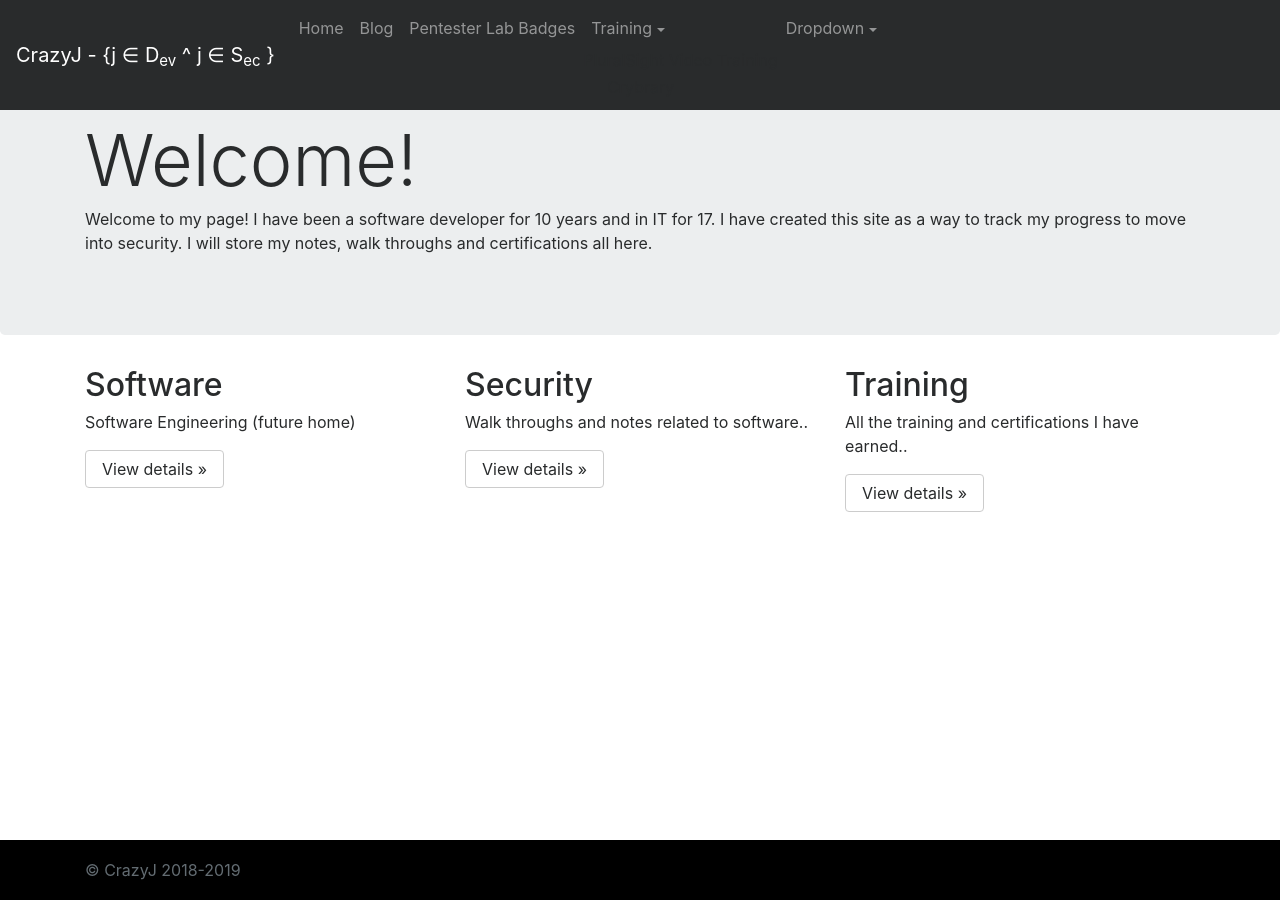
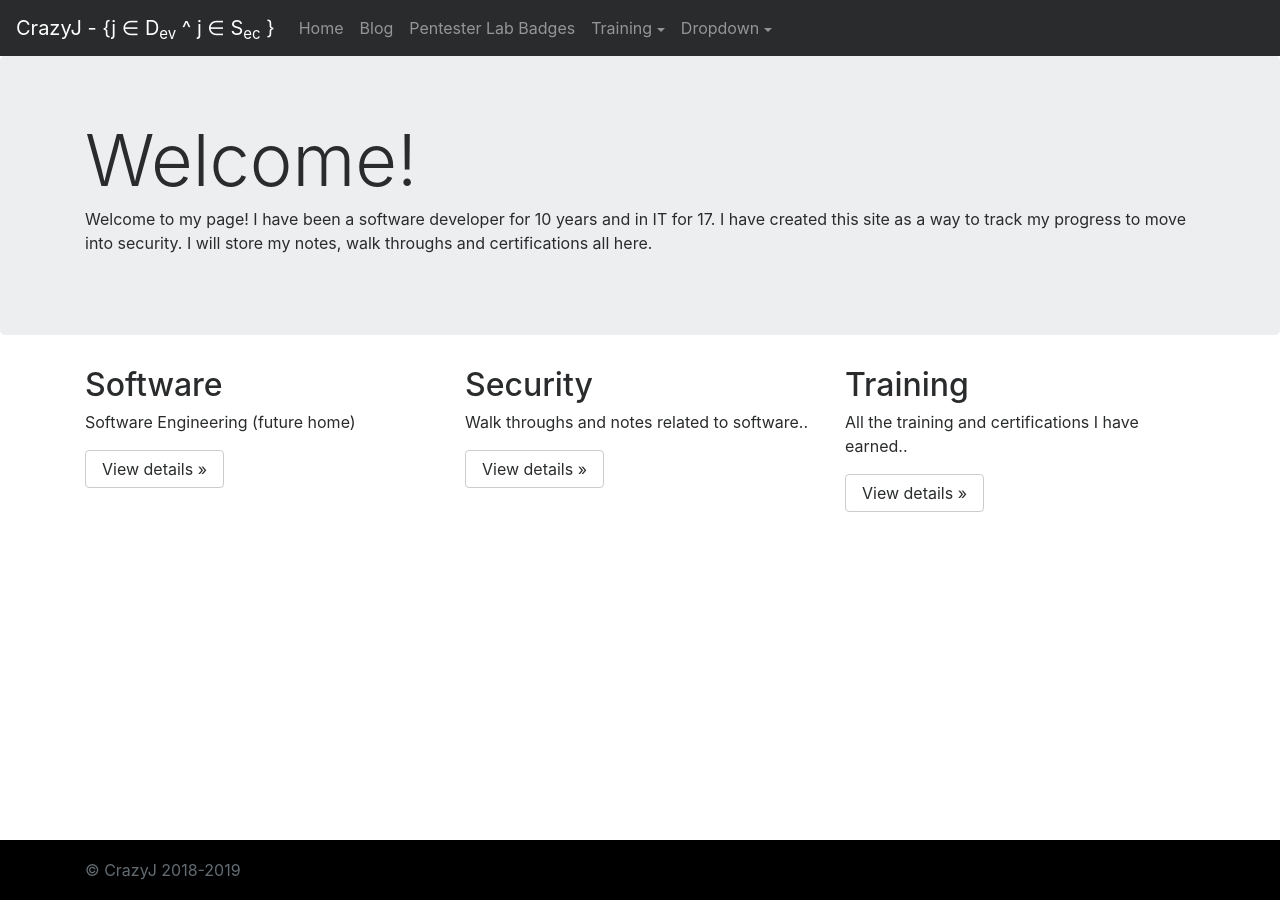
Before and after one commit to CrazyJ-Rod/CrazyJ-Rod.github.io, a Jekyll site: the page built from index.html, in a window 1280 px wide. Built offline with Jekyll 4.4.1, drawn with Linux system fonts in a browser that asks for light colours; nearby versions of some CDN libraries.

Commit message:
Update default.html

```diff
--- a/_layouts/default.html
+++ b/_layouts/default.html
@@ -30,7 +30,7 @@
           </li>
            <li class="nav-item dropdown">
 	    <a class="nav-link dropdown-toggle" data-toggle="dropdown" href="#" role="button" aria-haspopup="true" aria-expanded="false">Training</a>
-	    <div class="dropdown-menu>
+	    <div class="dropdown-menu">
               <a class="dropdown-item" href="/videotraining.html">PluralSight Video Training</a>
 	      <a class="dropdown-item" href="#">Crybrary</a>
 	    </div>
```
